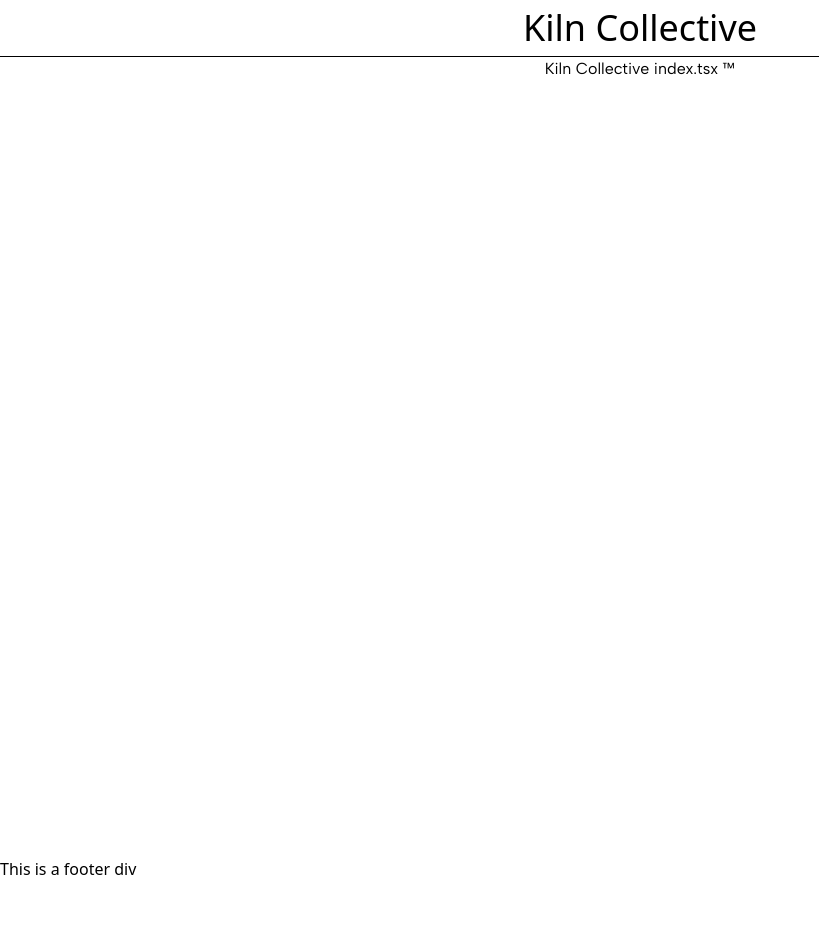
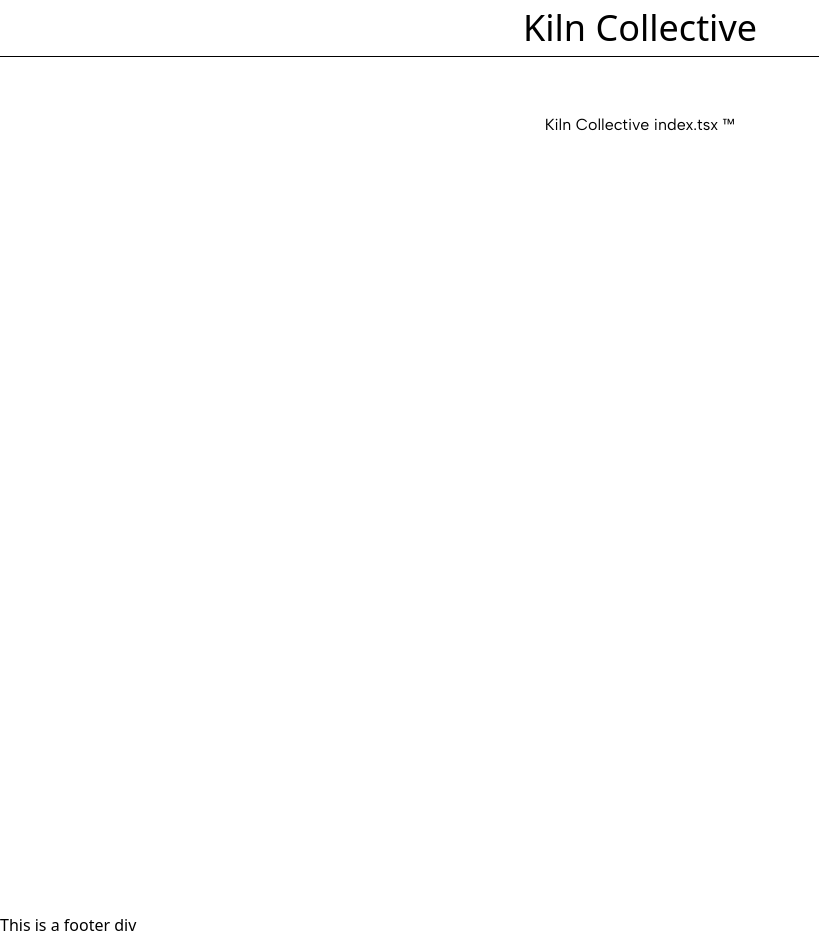
Before and after one commit to VonTeacher/kiln-collective, a Next.js app: page / in a window 1280 px wide. Shown: the whole page, without its empty margins (0-819 px from the left). Before the commit the page ends 881 px from the top, so only its background shows below. Built offline with nearby package versions, Linux system fonts and the light colour scheme.

Commit message:
Define custome nav height

```diff
--- a/pages/index.tsx
+++ b/pages/index.tsx
@@ -17,7 +17,7 @@ interface Member {
 const Home = (props: HomeProps) => {
   return (
     <main
-      className={`flex min-h-screen flex-col items-center justify-between ${albertSans.className}`}
+      className={`mt-nav-height flex min-h-screen flex-col items-center justify-between ${albertSans.className}`}
     >
       Kiln Collective index.tsx &trade;
     </main>
--- a/styles/globals.css
+++ b/styles/globals.css
@@ -2,6 +2,10 @@
 @tailwind components;
 @tailwind utilities;
 
+:root {
+  --nav-height: 56px;
+}
+
 body {
   box-sizing: border-box;
 }
--- a/tailwind.config.ts
+++ b/tailwind.config.ts
@@ -8,10 +8,8 @@ const config: Config = {
   ],
   theme: {
     extend: {
-      backgroundImage: {
-        "gradient-radial": "radial-gradient(var(--tw-gradient-stops))",
-        "gradient-conic":
-          "conic-gradient(from 180deg at 50% 50%, var(--tw-gradient-stops))",
+      spacing: {
+        "nav-height": "var(--nav-height)",
       },
     },
   },
```
